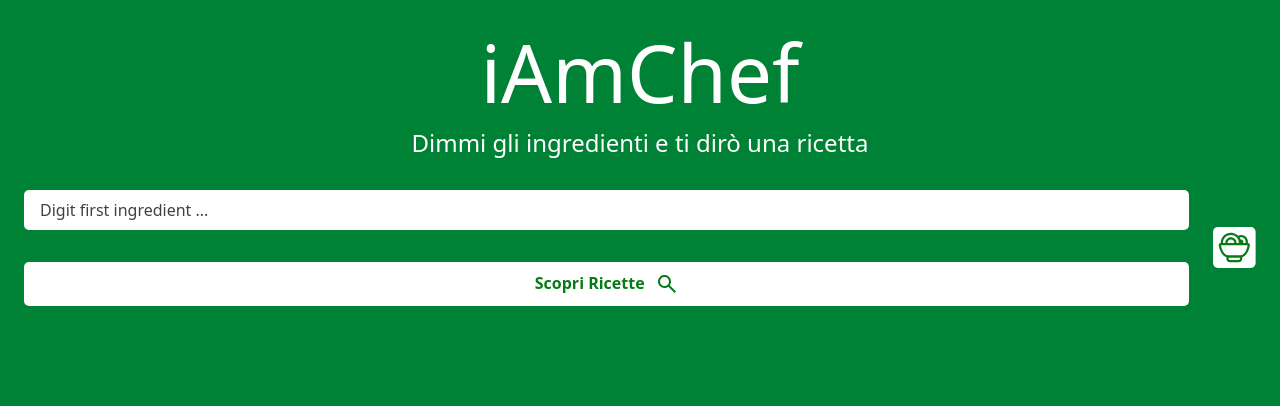
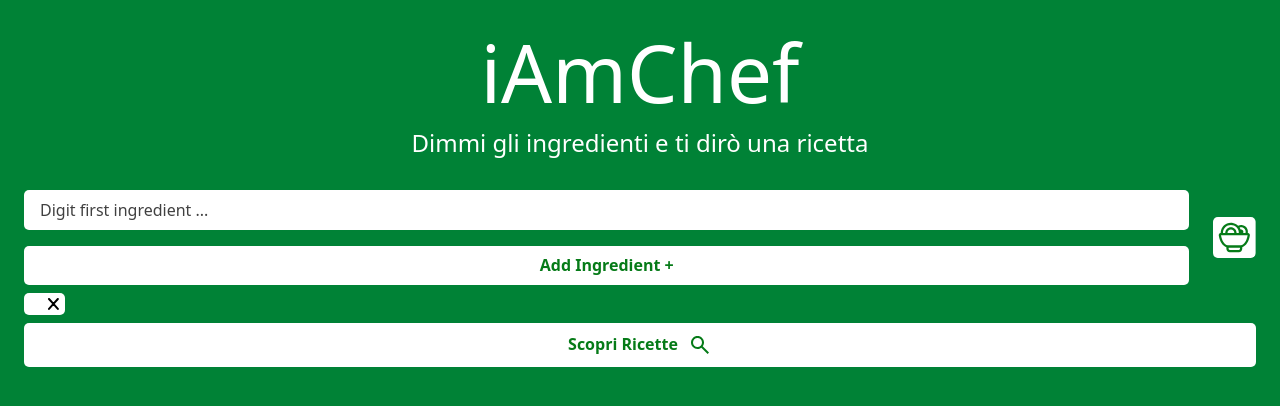
Before and after one commit to yurikaould/yurika-iamchef, a React (Vite) app: page / in a window 1280 px wide. Both pictures are taken after a click on the button "Scopri Ricette". Shown: the top 406 px of the page. Built offline with nearby package versions, Linux system fonts and the light colour scheme.

Commit message:
Refactor SearchBar_Btn component to improve ingredient handling and UI layout. Added delete functionality for selected ingredients and updated badge rendering. Enhanced button accessibility and styling.

```diff
--- a/src/components/search-recipes/SearchBar_Btn.tsx
+++ b/src/components/search-recipes/SearchBar_Btn.tsx
@@ -11,17 +11,40 @@ export default function SearchBar_Btn() {
     const [searchingIngredient, setSearchingIngredient] = useState<string>("")
 
     const addIng = () => {
-        setSelectedIngredients(prev => [...prev, searchingIngredient + " "])
+        setSelectedIngredients(prev => [...prev, searchingIngredient])
+    }
+
+    const deleteIng = () => {
+        setSelectedIngredients(selectedIngredients)
     }
 
     return (
         <>
+            <div className="flex flex-col gap-2">
                 <div className="flex gap-6 items-center">
                     <div className="flex flex-col items-start w-full gap-4">
 
                         <Searchbar setSearchingIngredient={setSearchingIngredient} />
 
-                    <SelectedIngredientBadgeList selectedIngredients={selectedIngredients} />
+                        <button
+                            onClick={addIng}
+                            className="cursor-pointer text-nowrap flex p-2.5 justify-center items-center gap-2.5 rounded-[5px] bg-[#FFF] shadow-[04px10px0rgba(0,0,0,0.25)] w-full overflow-auto"
+                        >
+                            <p className="text-[#067B18] font-inter text-md font-bold leading-[1.2em] w-fit">
+                            Add Ingredient +
+                            </p>
+
+                        </button>
+
+                    </div>
+                    <div className="flex items-center h-full ">
+                        <img src="/icons/ingredientsIcon.svg" />
+                    </div>
+                </div>
+
+                <SelectedIngredientBadgeList selectedIngredients={selectedIngredients} handleDeleteIng={function (): void {
+                    throw new Error("Function not implemented.");
+                } } />
 
                 <button
                     onClick={addIng}
@@ -44,16 +67,7 @@ export default function SearchBar_Btn() {
                     />
                     </svg>
                 </button>
-
-
             </div>
-                <div className="flex items-center h-full ">
-                    <img src="/icons/ingredientsIcon.svg" />
-                </div>
-            </div>
-
-            <p>{selectedIngredients} </p>
-            <p>{searchingIngredient}</p>
         </>
     );
 }
--- a/src/components/selected-ingredient/SelectedIngredientBadge.tsx
+++ b/src/components/selected-ingredient/SelectedIngredientBadge.tsx
@@ -1,12 +1,20 @@
-export default function SelectingredientBadge() {
+type SelectingredientBadge = {
+    index: number,
+    ingredient: string,
+    handleDeleteIng: () => void
+}
+
+export default function SelectingredientBadge({ index, ingredient, handleDeleteIng }: SelectingredientBadge) {
     return (
-      <div className="flex py-[5px] px-1.5 justify-center items-center gap-[17px] rounded-[5px] bg-[#FFF] shadow-[0010px0rgba(0,0,0,0.25)] relative">
+      <div id={index.toString()} className="flex py-[5px] px-1.5 justify-center items-center gap-[17px] rounded-[5px] bg-[#FFF] shadow-[0010px0rgba(0,0,0,0.25)] relative">
         <div className="flex flex-col items-start gap-2.5 left-1.5 top-[5px]">
           <p className="text-black font-inter text-sm font-bold leading-[1.2em] w-fit">
-            Ingredient
+            {ingredient}
           </p>
         </div>
-        <img src="/icons/SelectIngredientCloseIcon.svg" alt="" />
+        <button onClick={handleDeleteIng}>
+            <img src="/icons/SelectIngredientCloseIcon.svg" alt="" />
+        </button>
       </div>
     );
   }
--- a/src/components/selected-ingredient/SelectedIngredientBadgeList.tsx
+++ b/src/components/selected-ingredient/SelectedIngredientBadgeList.tsx
@@ -1,12 +1,15 @@
+import SelectingredientBadge from "./SelectedIngredientBadge"
+
 type SelectedIngredientBadgeListProps = {
-    selectedIngredients: string[]
+    selectedIngredients: string[],
+    handleDeleteIng: () => void
 }
 
-const SelectedIngredientBadgeList = ({ selectedIngredients }: SelectedIngredientBadgeListProps) => {
+const SelectedIngredientBadgeList = ({ selectedIngredients, handleDeleteIng }: SelectedIngredientBadgeListProps) => {
   return (
-    <div>
-        {selectedIngredients.map((ingredient) =>
-            <p className="text-white">{ingredient}</p>
+    <div className="flex flex-wrap gap-2">
+        {selectedIngredients.map((ingredient, index) =>
+            <SelectingredientBadge key={`${ingredient}-${index}`} index={index} handleDeleteIng={handleDeleteIng} ingredient={ingredient} />
         )}
     </div>
   )
```
Lines whose indentation alone changed are shown as unchanged.
